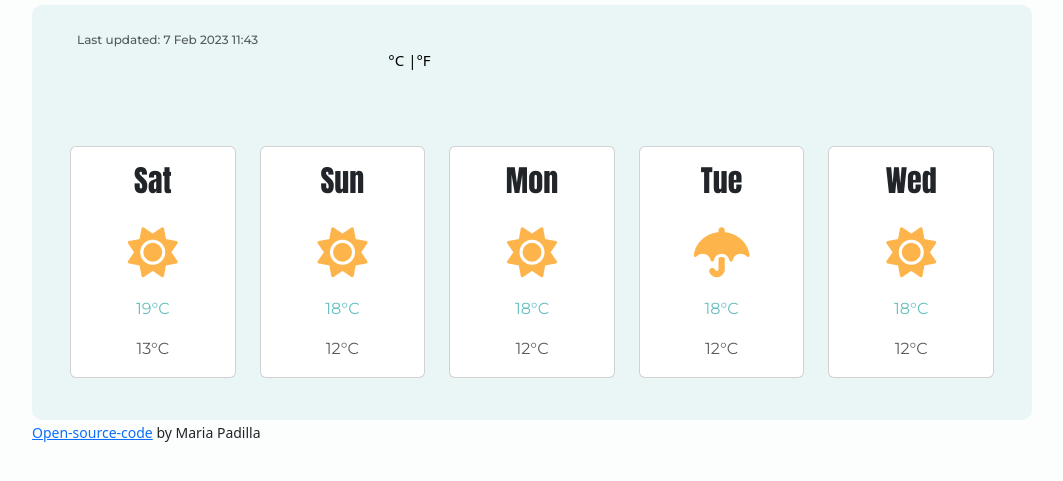
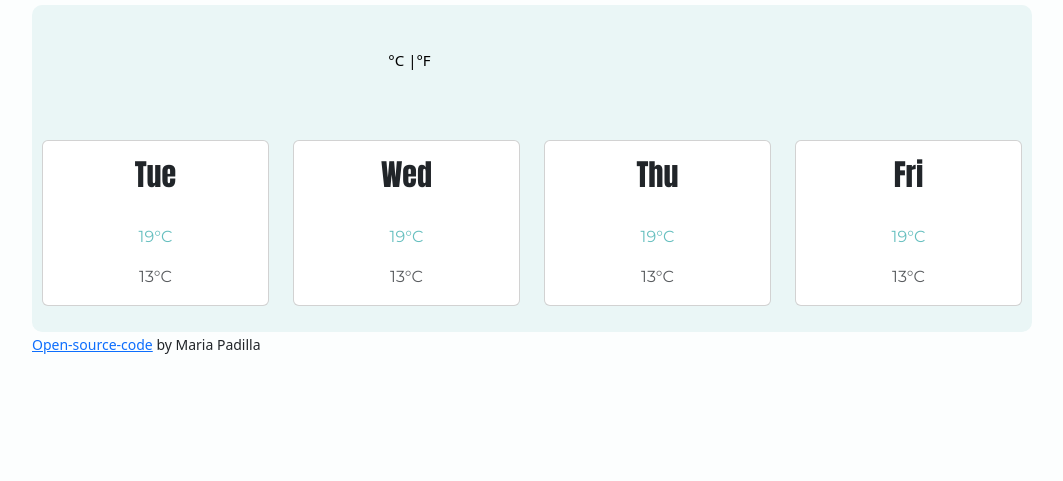
Before and after one commit to mariacpa/my-weather-aa, a plain HTML site: page index.html in a window 1280 px wide. Shown: the part 99-580 px from the top of the page, without its empty margins (108-1171 px from the left). Drawn offline with nearby package versions, Linux system fonts and the light colour scheme; a web font is replaced by a local one.

Commit message:
forecast css and js

```diff
--- a/index.html
+++ b/index.html
@@ -109,59 +109,7 @@
             </div>
           </div>
         </header>
-        <div class="row row-cols-5 m-3 week">
-          <div class="col">
-            <div class="card text-center mb-3">
-              <div class="card-body day">
-                <h5 class="card-title" id="day1">Sat</h5>
-                <i class="fa-solid fa-sun icon-day day1"></i>
-                <p class="card-text tem-max">19°C</p>
-                <p class="card-text text-body-secondary tem-min">13°C</p>
-              </div>
-            </div>
-          </div>
-          <div class="col">
-            <div class="card text-center mb-3">
-              <div class="card-body day">
-                <h5 class="card-title" id="day2">Sun</h5>
-                <i class="fa-solid fa-sun icon-day day2"></i>
-                <p class="card-text tem-max">18°C</p>
-                <p class="card-text text-body-secondary tem-min">12°C</p>
-              </div>
-            </div>
-          </div>
-          <div class="col">
-            <div class="card text-center mb-3">
-              <div class="card-body day">
-                <h5 class="card-title" id="day3">Mon</h5>
-                <i class="fa-solid fa-sun icon-day day3"></i>
-
-                <p class="card-text tem-max">18°C</p>
-                <p class="card-text text-body-secondary tem-min">12°C</p>
-              </div>
-            </div>
-          </div>
-          <div class="col">
-            <div class="card text-center mb-3">
-              <div class="card-body day">
-                <h5 class="card-title" id="day4">Tue</h5>
-                <i class="fa-solid fa-umbrella icon-day day4"></i>
-                <p class="card-text tem-max">18°C</p>
-                <p class="card-text text-body-secondary tem-min">12°C</p>
-              </div>
-            </div>
-          </div>
-          <div class="col">
-            <div class="card text-center mb-3">
-              <div class="card-body">
-                <h5 class="card-title day5">Wed</h5>
-                <i class="fa-solid fa-sun icon-day day5"></i>
-                <p class="card-text tem-max">18°C</p>
-                <p class="card-text text-body-secondary tem-min">12°C</p>
-              </div>
-            </div>
-          </div>
-        </div>
+        <div class="forecast-week" id="forecast-week"></div>
       </div>
       <footer>
         <small>
--- a/src/index.js
+++ b/src/index.js
@@ -30,8 +30,6 @@ function getDateTime() {
   date.innerHTML = dateTime;
 }
 
-getDateTime();
-
 function displayCity(event) {
   event.preventDefault();
   let h1 = document.querySelector("h1");
@@ -41,6 +39,13 @@ function displayCity(event) {
   let units = "metric";
   let apiUrl = `https://api.shecodes.io/weather/v1/current?query=${inputCity.value}&units=${units}&key=${apiKey}`;
   axios.get(apiUrl).then(showTemperature);
+}
+
+function getForecast(response) {
+  let keyApi = "34a7d5053503ta79c57d5oafb4d7bb21";
+  let units = "metric";
+  let apiUrlForecast = `https://api.shecodes.io/weather/v1/forecast?lon=${response.longitude}&lat=${response.latitude}&key=${keyApi}&units=`;
+  axios.get(apiUrlForecast).then(displayForecast);
 }
 
 function showTemperature(response) {
@@ -64,6 +69,32 @@ function showTemperature(response) {
   );
   celsiusSymbol.classList.add("bold-symbols");
   farenheitSymbol.classList.remove("bold-symbols");
+  getDateTime();
+  getForecast(response.data.coordinates);
+}
+
+function displayForecast() {
+  let forecast = document.querySelector("#forecast-week");
+  let days = ["Tue", "Wed", "Thu", "Fri"];
+  let forecastHTML = `<div class="row">`;
+  days.forEach(function (day) {
+    forecastHTML =
+      forecastHTML +
+      `
+            <div class="col">
+              <div class="card text-center mb-3">
+                <div class="card-body day">
+                  <h5 class="card-title" id="day-1">${day}</h5>
+                  <img src="" alt="" id="icon-day-1" />
+                  <p class="card-text tem-max">19°C</p>
+                  <p class="card-text text-body-secondary tem-min">13°C</p>
+                </div>
+              </div>
+            </div>
+`;
+  });
+  forecastHTML = forecastHTML + `</div>`;
+  forecast.innerHTML = forecastHTML;
 }
 
 function showCurrentCity(response) {
@@ -116,6 +147,8 @@ function convertToCelsius(event) {
   ctempValue.innerHTML = Math.round(ctemp);
 }
 
+displayForecast();
+
 let celsiusSymbol = document.querySelector("#celsius");
 let farenheitSymbol = document.querySelector("#farenheit");
 celsius.addEventListener("click", convertToCelsius);
```
